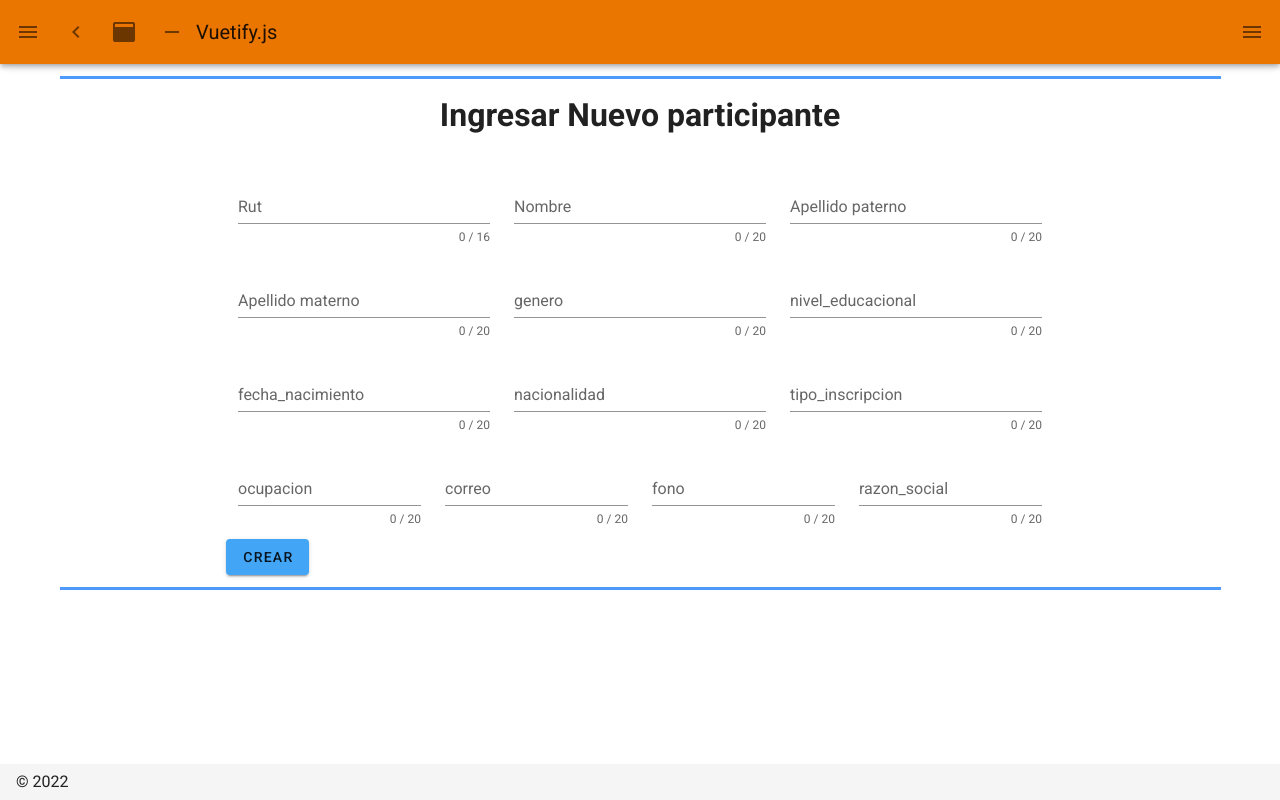
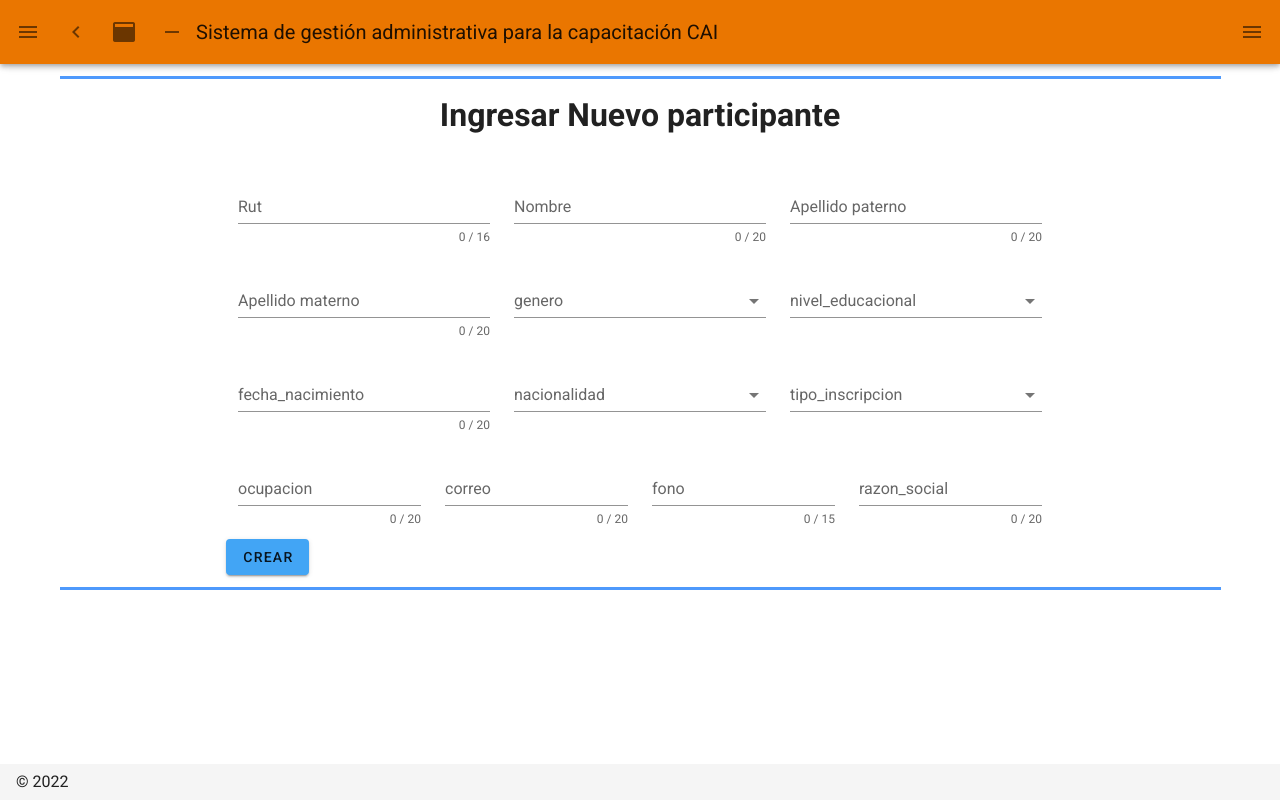
Before and after one commit to TINGESO-CAI/Proyecto-CAI, a Nuxt app in the folder frontend/: page /nuevo_participante in a window 1280 px wide. Built offline with nearby package versions, Linux system fonts and the light colour scheme.

Commit message:
Auto stash before merge of "main" and "origin/main"

```diff
--- a/frontend/layouts/default.vue
+++ b/frontend/layouts/default.vue
@@ -135,7 +135,7 @@ export default {
       miniVariant: false,
       right: true,
       rightDrawer: false,
-      title: 'Vuetify.js'
+      title: 'Sistema de gestión administrativa para la capacitación CAI'
     }
   }
 }
--- a/frontend/pages/nuevo_participante.vue
+++ b/frontend/pages/nuevo_participante.vue
@@ -49,23 +49,27 @@
                 </v-col>
 
                 <v-col>
-                <v-text-field
+                <v-select
                     v-model="genero"
-                    :rules="generoRules"
-                    :counter="20"
+                    :items="generos"
+                    item-text="genero"
                     label="genero"
-                    required
-                ></v-text-field>
+                    persistent-hint
+                    return-object
+                    single-line
+                ></v-select>
                 </v-col>
 
                 <v-col>
-                <v-text-field
+                <v-select
                   v-model="nivel_educacional"
-                    :rules="nivel_educacionalRules"
-                    :counter="20"
+                  :items="nivelesEdu"
+                  item-text="nivel_educacional"
                   label="nivel_educacional"
-                    required
-                ></v-text-field>
+                  persistent-hint
+                  return-object
+                  single-line
+                ></v-select>
                 </v-col>
               </v-row>
               <v-row>
@@ -80,23 +84,27 @@
                 </v-col>
 
                 <v-col>
-                <v-text-field
+                <v-select
                   v-model="nacionalidad"
-                    :rules="nacionalidadRules"
-                    :counter="20"
+                  :items="paises"
+                  item-text="nacionalidad"
                   label="nacionalidad"
-                    required
-                ></v-text-field>
+                  persistent-hint
+                  return-object
+                  single-line
+                ></v-select>
                 </v-col>
 
                 <v-col>
-                <v-text-field
+                <v-select
                   v-model="tipo_inscripcion"
-                    :rules="tipo_inscripcionRules"
-                    :counter="20"
+                  :items="inscripciones"
+                  item-text="tipo_inscripcion"
                   label="tipo_inscripcion"
-                    required
-                ></v-text-field>
+                  persistent-hint
+                  return-object
+                  single-line
+                ></v-select>
                 </v-col>
               </v-row>
               <v-row>
@@ -124,7 +132,7 @@
                 <v-text-field
                     v-model="fono"
                     :rules="fonoRules"
-                    :counter="20"
+                    :counter="15"
                     label="fono"
                     required
                 ></v-text-field>
@@ -136,10 +144,8 @@
                     :rules="razon_socialRules"
                     :counter="20"
                     label="razon_social"
-                    required
                 ></v-text-field>
                 </v-col>
-
             </v-row>
             </v-container>
         </v-form>
@@ -159,7 +165,10 @@ export default {
   name: 'Home',
   data:function(){
     return{
-
+      generos : ["masculino","femenino"],
+      nivelesEdu : ["enseñanza básica incompleta","enseñanza básica completa","enseñanza media incompleta","enseñanza media completa","técnico profesional","enseñanza superior completa","desconocido","otro"],
+      paises: [ "Chilena","Otra"],
+      inscripciones: [ "presencial","online"],
       //FORMULARIO
       valid: false,
       message:'',
@@ -177,23 +186,39 @@ export default {
       correo: '',
       fono: '',
       razon_social: '',
-      /*FALTAN REGLAS
-      nameRules: [
-        v => !!v || 'Nombre es requerido',
-        v => v.length <= 100 || 'Nombre debe contener menos de 100 caracteres',
-      ],
+      //reglas
       rutRules: [
         v => !!v || 'Rut es requerido',
         v => v.length <= 12 || 'Rut debe contener menos de 12 caracteres',
       ],
-      emailRules: [
-        v => !!v || 'E-mail es requerido',
-        v => /.+@.+/.test(v) || 'E-mail debe ser válido',
+      nombreRules: [
+        v => !!v || 'Nombre es requerido',
+        v => v.length <= 100 || 'Nombre debe contener menos de 100 caracteres',
       ],
-      telefonoRules: [
-        v => !!v || 'Teléfono es requerido',
-        v => v.length <= 12 || 'Teléfono debe contener menos de 12 caracteres',
-      ],*/
+      apellido_paternoRules: [
+        v => !!v || 'apellido_paterno es requerido',
+        v => v.length <= 100 || 'apellido_paterno debe contener menos de 100 caracteres',
+      ],
+      apellido_maternoRules: [
+        v => !!v || 'apellido_materno es requerido',
+        v => v.length <= 100 || 'apellido_materno debe contener menos de 100 caracteres',
+      ],
+      correoRules: [
+        v => !!v || 'Correo es requerido',
+        v => /.+@.+/.test(v) || 'Correo debe ser válido',
+      ],
+      fecha_nacimientoRules: [
+        v => !!v || 'fecha_nacimiento es requerido',
+        //v => /.+.+/.test(v) || 'fecha_nacimiento debe ser válido',
+      ],
+      fonoRules: [
+        v => !!v || 'fono es requerido',
+        v => v.length <= 12 || 'fono debe contener menos de 12 caracteres',
+      ],
+      razon_socialRules: [
+        v => !!v || 'razon_social es requerido',
+        v => v.length <= 50 || 'razon_social debe contener menos de 50 caracteres',
+      ],
     }
   },
   methods:{
@@ -222,7 +247,7 @@ export default {
 
       try {
         //se llama el servicio para crear un nuevo participante
-        let response = await axios.post('http://localhost:5000/crear_participante' ,newParticipante);
+        let response = await axios.post('http://localhost:5000/crear_participante',newParticipante);
         console.log('response', response.data);
         let id = response.data.id;
         this.message = `${this.rut} fue creado con éxito con id: ${id}`;
```
Also changed, not shown: 1 other file (tests, documents, lock files or other folders). Lines whose indentation alone changed are shown as unchanged.
